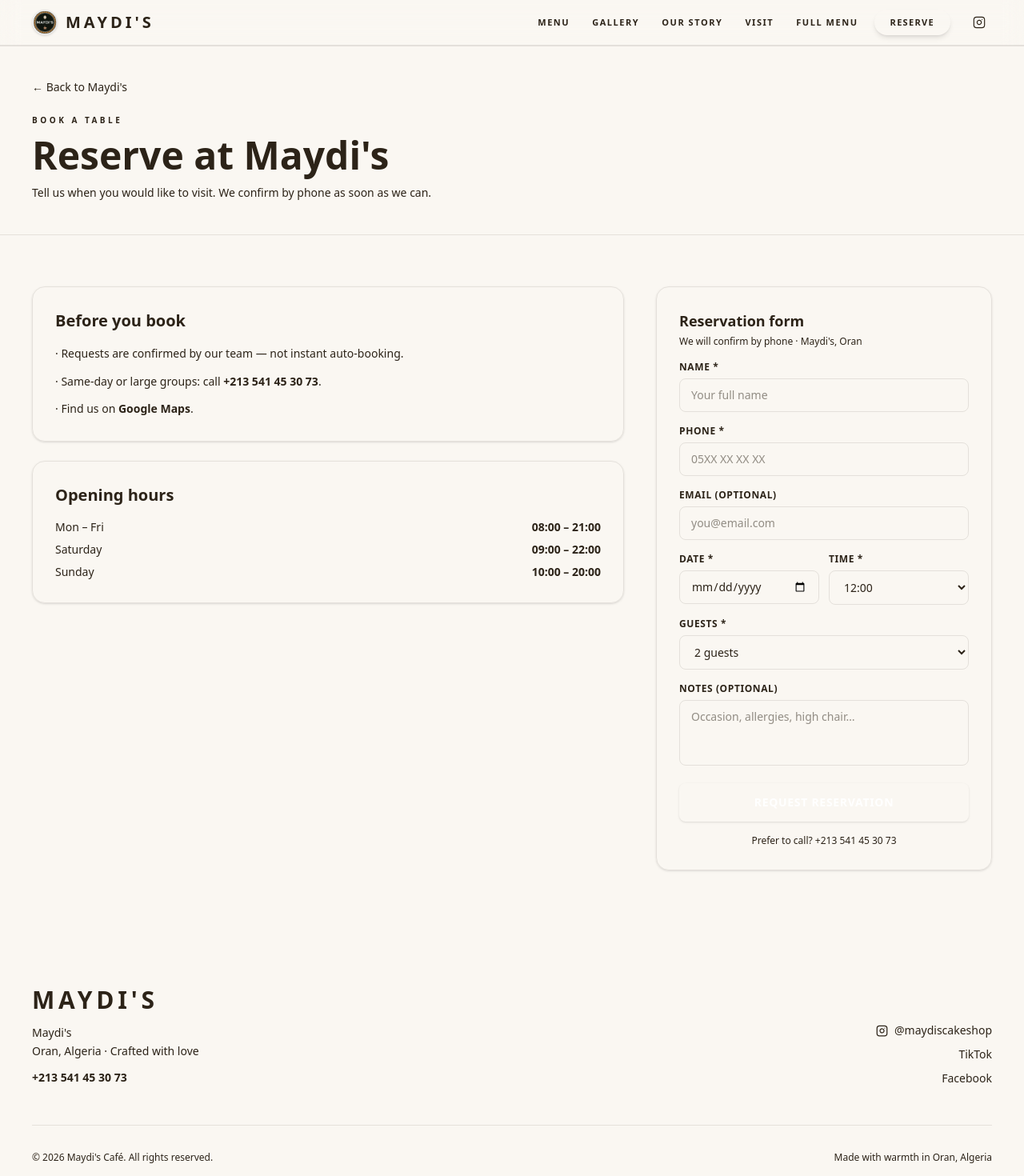
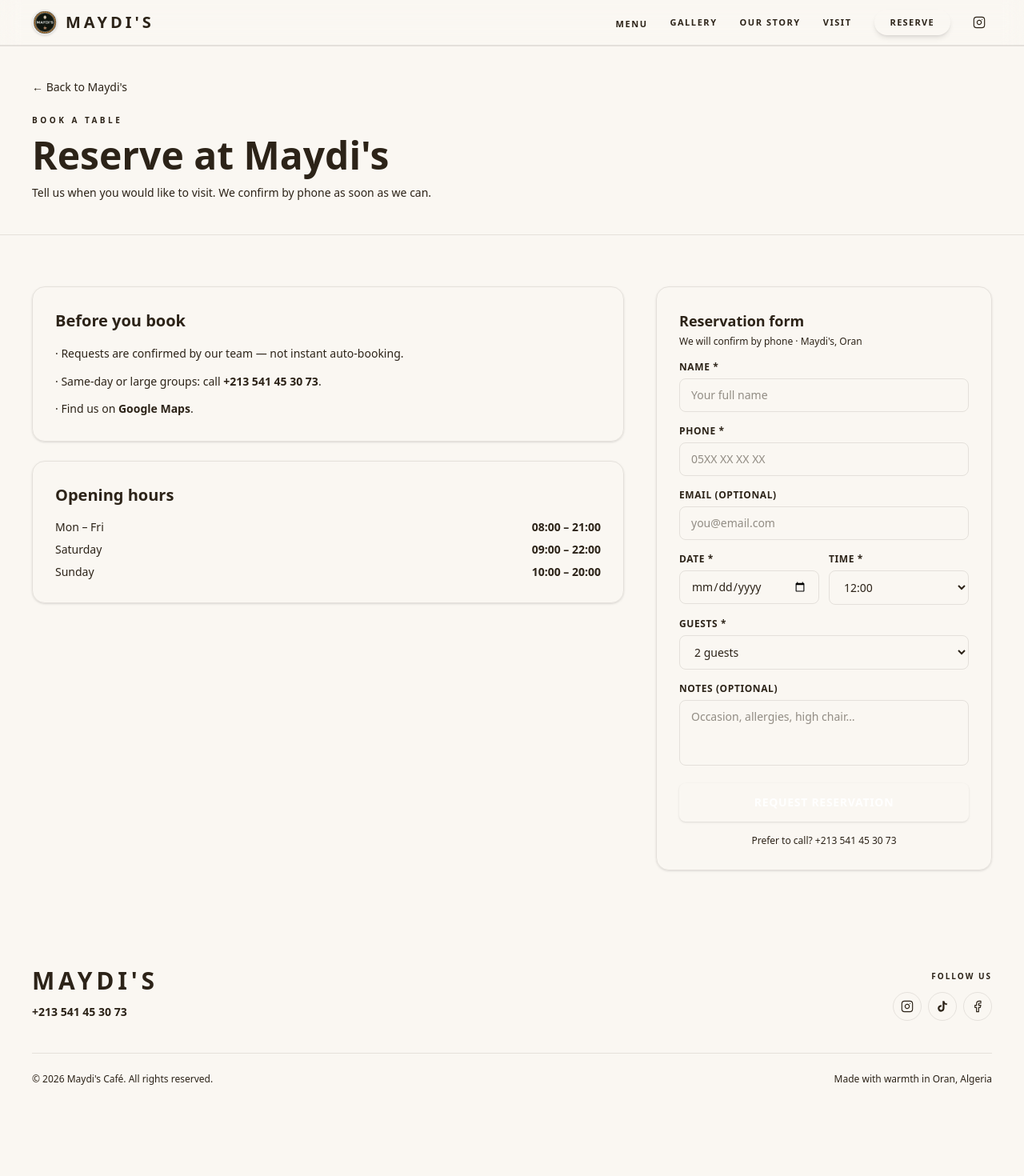
Before and after one commit to ChakibBenchinoun/maydis, a Next.js app in the folder apps/website/: page /reserve in a window 1280 px wide. Shown: the top 1470 px of the page at 80% size. After the commit the page ends 1389 px from the top, so only its background shows below. Built offline with nearby package versions, Linux system fonts and the light colour scheme; a web font is replaced by a local one.

Commit message:
Centralize nav routes and polish chrome CTAs
Drive Menu/Reserve from homeNavLinks, share SocialIcon in visit/footer, and add a hero QR shortcut to the menu QR section.

```diff
--- a/apps/website/src/components/layout/footer.tsx
+++ b/apps/website/src/components/layout/footer.tsx
@@ -1,56 +1,50 @@
-import { Instagram } from "lucide-react";
-
-import { Container } from "@/components/ui/container";
+import { Container, SocialIcon } from "@/components/ui";
 import { site, socialLinks } from "@/lib/constants";
 
+/**
+ * Site footer — brand + phone, Follow us + socials, copyright.
+ * Content constrained with shared Container (navbar width).
+ */
 export function Footer() {
-  const instagram = socialLinks[0];
-
   return (
-    <footer className="bg-foreground text-background pt-14 pb-10 sm:pt-16 md:pt-20">
+    <footer className="bg-foreground text-background w-full pt-10 pb-8 sm:pt-12 md:pt-14">
       <Container>
-        <div className="mb-10 flex flex-col items-start justify-between gap-10 md:mb-12 md:flex-row md:items-end">
+        <div className="mb-8 flex flex-col items-start justify-between gap-8 sm:mb-10 sm:flex-row sm:items-end">
           <div>
-            <h2 className="font-display text-primary mb-3 text-3xl font-bold tracking-[0.16em]">
+            <h2 className="font-display text-primary mb-2 text-2xl font-bold tracking-[0.16em] sm:text-3xl">
               {site.nameDisplay}
             </h2>
-            <p className="text-background/50 text-sm leading-relaxed">
-              {site.addressLine1}
-              <br />
-              {site.addressLine2} · Crafted with love
-            </p>
             <a
               href={site.phoneHref}
-              className="text-primary mt-3 inline-block text-sm font-semibold transition-colors hover:text-amber-400"
+              className="text-primary text-sm font-semibold transition-colors hover:text-amber-400"
             >
               {site.phone}
             </a>
           </div>
-          <div className="flex flex-col gap-2.5 text-right">
-            <a
-              href={instagram.href}
-              target="_blank"
-              rel="noopener noreferrer"
-              className="text-background/60 hover:text-primary flex items-center gap-2 text-sm font-medium transition-colors md:self-end"
-            >
-              <Instagram size={15} />
-              {instagram.handle}
-            </a>
-            {socialLinks.slice(1).map((link) => (
+
+          <div className="flex flex-col gap-3 md:items-end">
+            <p className="text-background/40 text-[10px] font-bold tracking-[0.2em] uppercase">
+              Follow us
+            </p>
+            <div className="flex flex-wrap items-center gap-2 md:justify-end">
+              {socialLinks.map((link) => (
                 <a
                   key={link.href}
                   href={link.href}
                   target="_blank"
                   rel="noopener noreferrer"
-                className="text-background/60 hover:text-primary text-sm font-medium transition-colors"
+                  aria-label={link.label}
+                  title={"handle" in link ? link.handle : link.label}
+                  className="text-background/60 hover:text-primary border-background/12 hover:border-primary/40 inline-flex h-9 w-9 items-center justify-center rounded-full border transition-colors"
                 >
-                {link.label}
+                  <SocialIcon label={link.label} size={16} />
                 </a>
               ))}
             </div>
           </div>
+        </div>
 
-        <div className="border-background/10 flex flex-col items-center justify-between gap-3 border-t pt-8 md:flex-row">
+        <div className="border-background/10 flex flex-col items-center justify-between gap-2 border-t pt-6 sm:flex-row">
           <p className="text-background/30 text-xs">
             &copy; {new Date().getFullYear()} {site.name} Café. All rights reserved.
           </p>
--- a/apps/website/src/components/layout/navbar.tsx
+++ b/apps/website/src/components/layout/navbar.tsx
@@ -8,14 +8,26 @@ import { AnimatePresence, motion } from "motion/react";
 
 import { buttonClassName } from "@/components/ui/button";
 import { Container } from "@/components/ui/container";
-import { homeNavLinks, pageLinks, site, socialLinks } from "@/lib/constants";
+import {
+  isSectionNavLink,
+  mainNavLinks,
+  reserveLink,
+  site,
+  socialLinks,
+} from "@/lib/constants";
 import { images } from "@/lib/images";
 import { scrollToId } from "@/lib/scroll";
 
 const easeOut = [0.22, 1, 0.36, 1] as const;
 const instagram = socialLinks[0];
-const fullMenuLink = pageLinks.find((l) => l.href === "/menu") ?? pageLinks[0];
-const reserveLink = pageLinks.find((l) => l.href === "/reserve") ?? pageLinks[1];
+const mobileItemVariants = {
+  hidden: { opacity: 0, y: 12 },
+  show: {
+    opacity: 1,
+    y: 0,
+    transition: { duration: 0.35, ease: easeOut },
+  },
+} as const;
 
 export function Navbar() {
   const pathname = usePathname();
@@ -122,19 +134,35 @@ export function Navbar() {
           </button>
 
           <div className="hidden items-center gap-5 md:flex lg:gap-7">
-            {homeNavLinks.map(({ id, label }, i) => (
+            {mainNavLinks.map((link, i) => {
+              const motionProps = {
+                initial: { opacity: 0, y: -6 },
+                animate: { opacity: 1, y: 0 },
+                transition: { duration: 0.45, delay: 0.08 + i * 0.04, ease: easeOut },
+              } as const;
+
+              if (isSectionNavLink(link)) {
+                return (
                   <motion.button
-                key={id}
+                    key={link.id}
                     type="button"
-                onClick={() => goToSection(id)}
+                    onClick={() => goToSection(link.id)}
                     className={linkClass}
-                initial={{ opacity: 0, y: -6 }}
-                animate={{ opacity: 1, y: 0 }}
-                transition={{ duration: 0.45, delay: 0.08 + i * 0.04, ease: easeOut }}
+                    {...motionProps}
                   >
-                {label}
+                    {link.label}
                   </motion.button>
-            ))}
+                );
+              }
+
+              return (
+                <motion.div key={link.id} {...motionProps}>
+                  <Link href={link.href} className={linkClass}>
+                    {link.label}
+                  </Link>
+                </motion.div>
+              );
+            })}
 
             <motion.div
               initial={{ opacity: 0, y: -6 }}
@@ -142,10 +170,6 @@ export function Navbar() {
               transition={{ duration: 0.45, delay: 0.28, ease: easeOut }}
               className="flex items-center gap-4 lg:gap-5"
             >
-              <Link href={fullMenuLink.href} className={linkClass}>
-                {fullMenuLink.label}
-              </Link>
-
               <Link href={reserveLink.href} className={reserveClass}>
                 {reserveLink.label}
               </Link>
@@ -232,43 +256,36 @@ export function Navbar() {
                 }}
                 className="flex flex-col"
               >
-                {homeNavLinks.map(({ id, label }) => (
+                {mainNavLinks.map((link) => {
+                  const itemClass =
+                    "text-foreground hover:text-primary border-border/50 focus-visible:text-primary block w-full border-b py-4 text-left text-sm font-semibold tracking-[0.16em] uppercase transition-colors focus-visible:outline-none";
+
+                  if (isSectionNavLink(link)) {
+                    return (
                       <motion.button
-                    key={id}
+                        key={link.id}
                         type="button"
-                    onClick={() => goToSection(id)}
-                    variants={{
-                      hidden: { opacity: 0, y: 12 },
-                      show: {
-                        opacity: 1,
-                        y: 0,
-                        transition: { duration: 0.35, ease: easeOut },
-                      },
-                    }}
-                    className="text-foreground hover:text-primary border-border/50 focus-visible:text-primary block w-full border-b py-4 text-left text-sm font-semibold tracking-[0.16em] uppercase transition-colors focus-visible:outline-none"
+                        onClick={() => goToSection(link.id)}
+                        variants={mobileItemVariants}
+                        className={itemClass}
                       >
-                    {label}
+                        {link.label}
                       </motion.button>
-                ))}
+                    );
+                  }
 
-                <motion.div
-                  variants={{
-                    hidden: { opacity: 0, y: 12 },
-                    show: {
-                      opacity: 1,
-                      y: 0,
-                      transition: { duration: 0.35, ease: easeOut },
-                    },
-                  }}
+                  return (
+                    <motion.div key={link.id} variants={mobileItemVariants}>
+                      <Link
+                        href={link.href}
+                        onClick={() => setMobileMenuOpen(false)}
+                        className={itemClass}
                       >
-                  <Link
-                    href={fullMenuLink.href}
-                    onClick={() => setMobileMenuOpen(false)}
-                    className="text-foreground hover:text-primary border-border/50 block w-full border-b py-4 text-left text-sm font-semibold tracking-[0.16em] uppercase transition-colors"
-                  >
-                    {fullMenuLink.label}
+                        {link.label}
                       </Link>
                     </motion.div>
+                  );
+                })}
               </motion.nav>
 
               <motion.div
--- a/apps/website/src/components/menu/menu-section.tsx
+++ b/apps/website/src/components/menu/menu-section.tsx
@@ -9,6 +9,7 @@ import { Container } from "@/components/ui/container";
 import { SectionDivider } from "@/components/ui/section-divider";
 import { SectionLabel } from "@/components/ui/section-label";
 import type { MenuItem } from "@/data/menu";
+import { menuLink } from "@/lib/constants";
 import { categoriesFromItems } from "@/lib/menu";
 
 type MenuSectionProps = {
@@ -40,7 +41,7 @@ export function MenuSection({ items }: MenuSectionProps) {
           <div className="mb-14 text-center">
             <SectionLabel>Scan · Sip · Enjoy</SectionLabel>
             <h2 className="font-display text-foreground text-4xl font-bold md:text-5xl">
-              Full Menu
+              {menuLink.label}
             </h2>
             <SectionDivider />
             <p className="text-muted-foreground mx-auto mt-5 max-w-xs text-sm leading-relaxed">
--- a/apps/website/src/components/ui/index.ts
+++ b/apps/website/src/components/ui/index.ts
@@ -11,4 +11,5 @@ export { Link, type LinkProps } from "./link";
 export { SectionDivider } from "./section-divider";
 export { SectionLabel } from "./section-label";
 export { Section, sectionHeaderClass, sectionPaddingClass, type SectionTone } from "./section";
+export { SocialIcon } from "./social-icon";
 export { Eyebrow, Heading, Paragraph, type HeadingSize, type ParagraphSize } from "./typography";
--- /dev/null
+++ b/apps/website/src/components/ui/social-icon.tsx
@@ -0,0 +1,30 @@
+import { Facebook, Instagram } from "lucide-react";
+
+function TikTokIcon({ size = 15 }: { size?: number }) {
+  return (
+    <svg
+      width={size}
+      height={size}
+      viewBox="0 0 24 24"
+      fill="currentColor"
+      aria-hidden
+      className="shrink-0"
+    >
+      <path d="M19.59 6.69a4.83 4.83 0 0 1-3.77-4.25V2h-3.45v13.67a2.89 2.89 0 0 1-5.2 1.74 2.89 2.89 0 0 1 2.31-4.64 2.93 2.93 0 0 1 .88.13V9.4a6.84 6.84 0 0 0-1-.05A6.33 6.33 0 0 0 5 20.1a6.34 6.34 0 0 0 10.86-4.43V7.83a8.16 8.16 0 0 0 4.77 1.52v-3.4a4.85 4.85 0 0 1-1-.26z" />
+    </svg>
+  );
+}
+
+/** Brand icons for `socialLinks` labels (TikTok is custom SVG). */
+export function SocialIcon({ label, size = 15 }: { label: string; size?: number }) {
+  switch (label) {
+    case "Instagram":
+      return <Instagram size={size} strokeWidth={1.75} />;
+    case "Facebook":
+      return <Facebook size={size} strokeWidth={1.75} />;
+    case "TikTok":
+      return <TikTokIcon size={size} />;
+    default:
+      return null;
+  }
+}
--- a/apps/website/src/components/visit/visit-section.tsx
+++ b/apps/website/src/components/visit/visit-section.tsx
@@ -1,4 +1,4 @@
-import { Clock, Facebook, Instagram, MapPin } from "lucide-react";
+import { Clock, MapPin } from "lucide-react";
 
 import {
   Container,
@@ -7,36 +7,9 @@ import {
   SectionDivider,
   sectionHeaderClass,
   SectionLabel,
+  SocialIcon,
 } from "@/components/ui";
-import { openingHours, site, socialLinks } from "@/lib/constants";
-
-function TikTokIcon({ size = 15 }: { size?: number }) {
-  return (
-    <svg
-      width={size}
-      height={size}
-      viewBox="0 0 24 24"
-      fill="currentColor"
-      aria-hidden
-      className="shrink-0"
-    >
-      <path d="M19.59 6.69a4.83 4.83 0 0 1-3.77-4.25V2h-3.45v13.67a2.89 2.89 0 0 1-5.2 1.74 2.89 2.89 0 0 1 2.31-4.64 2.93 2.93 0 0 1 .88.13V9.4a6.84 6.84 0 0 0-1-.05A6.33 6.33 0 0 0 5 20.1a6.34 6.34 0 0 0 10.86-4.43V7.83a8.16 8.16 0 0 0 4.77 1.52v-3.4a4.85 4.85 0 0 1-1-.26z" />
-    </svg>
-  );
-}
-
-function SocialIcon({ label, size = 15 }: { label: string; size?: number }) {
-  switch (label) {
-    case "Instagram":
-      return <Instagram size={size} strokeWidth={1.75} />;
-    case "Facebook":
-      return <Facebook size={size} strokeWidth={1.75} />;
-    case "TikTok":
-      return <TikTokIcon size={size} />;
-    default:
-      return null;
-  }
-}
+import { openingHours, reserveLink, site, socialLinks } from "@/lib/constants";
 
 export function VisitSection() {
   return (
@@ -142,7 +115,7 @@ export function VisitSection() {
               </a>
             </div>
 
-            <Link href="/reserve" variant="primary" fullWidth className="sm:w-auto">
+            <Link href={reserveLink.href} variant="primary" fullWidth className="sm:w-auto">
               Reserve a table online
             </Link>
           </div>
--- a/apps/website/src/lib/constants.ts
+++ b/apps/website/src/lib/constants.ts
@@ -16,13 +16,36 @@ export const site = {
   lng: -0.5985259,
 } as const;
 
-/** Section anchors on the home page */
+/**
+ * Primary nav — Menu first (page), then home section anchors, then Reserve.
+ * Section links use `/#id` (scroll on home); page links are absolute paths.
+ */
 export const homeNavLinks = [
-  { id: "menu", label: "Menu", href: "/#menu" },
+  { id: "menu", label: "Menu", href: "/menu" },
   { id: "gallery", label: "Gallery", href: "/#gallery" },
   { id: "about", label: "Our Story", href: "/#about" },
   { id: "visit", label: "Visit", href: "/#visit" },
+  { id: "reserve", label: "Reserve", href: "/reserve" },
 ] as const;
+
+export type HomeNavLink = (typeof homeNavLinks)[number];
+export type HomeNavId = HomeNavLink["id"];
+
+export function getHomeNavLink(id: HomeNavId): HomeNavLink {
+  return homeNavLinks.find((l) => l.id === id)!;
+}
+
+/** True when the link is a home section anchor (`/#…`). */
+export function isSectionNavLink(link: HomeNavLink): boolean {
+  return link.href.includes("#");
+}
+
+/** Nav list items (excludes Reserve CTA). */
+export const mainNavLinks = homeNavLinks.filter((l) => l.id !== "reserve");
+
+/** Named page routes derived from homeNavLinks */
+export const menuLink = getHomeNavLink("menu");
+export const reserveLink = getHomeNavLink("reserve");
 
 /** Home “latest on the menu” section copy */
 export const latestMenuCopy = {
@@ -31,15 +54,9 @@ export const latestMenuCopy = {
   description:
     "A few of our newest plates and seasonal favourites — the full list lives on the menu page.",
   cta: "View full menu",
-  ctaHref: "/menu",
+  ctaHref: menuLink.href,
   empty: "New dishes are on the way — check back soon.",
 } as const;
-
-/** Primary routes */
-export const pageLinks = [
-  { href: "/menu", label: "Full Menu" },
-  { href: "/reserve", label: "Reserve" },
-] as const;
 
 export const socialLinks = [
   {
```
Also changed, not shown: apps/website/src/components/hero/hero.tsx (+13 -1 lines), apps/website/src/components/qr/qr-section.tsx (+5 -4 lines). Lines whose indentation alone changed are shown as unchanged.
